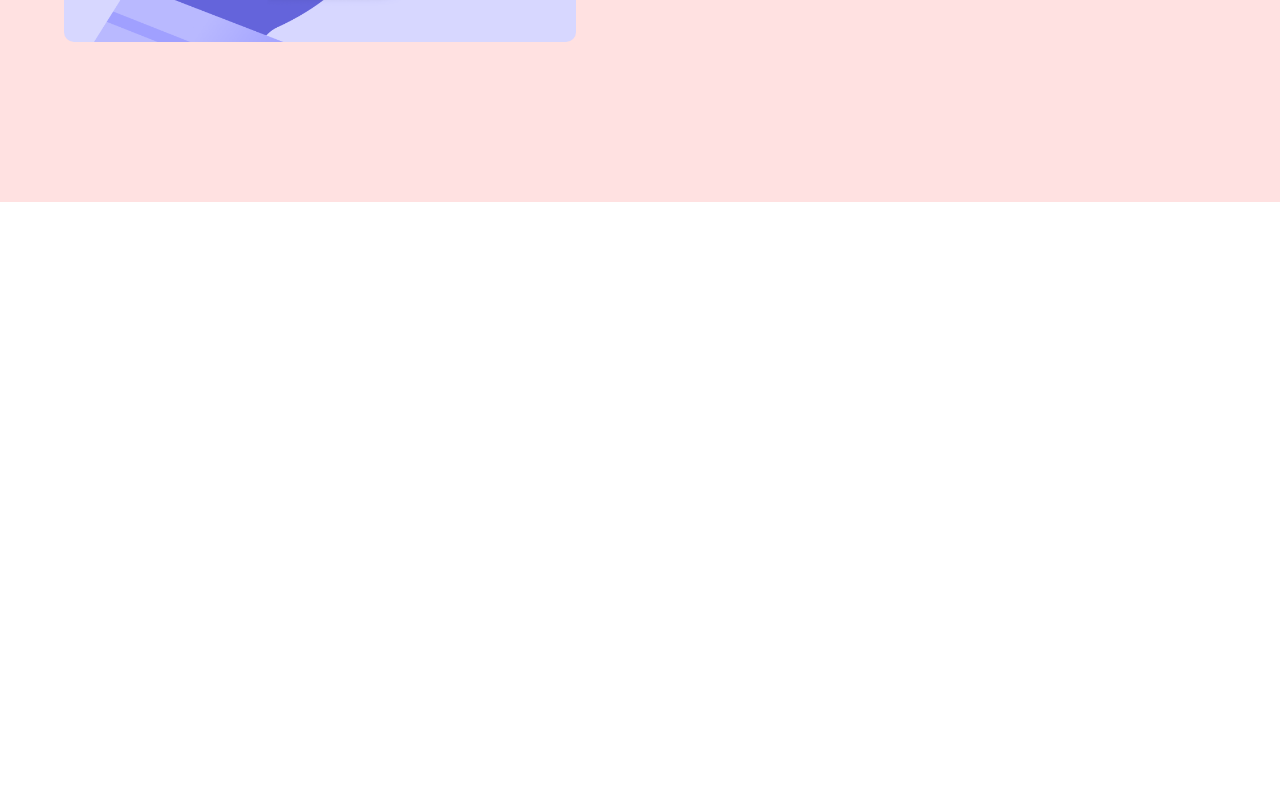
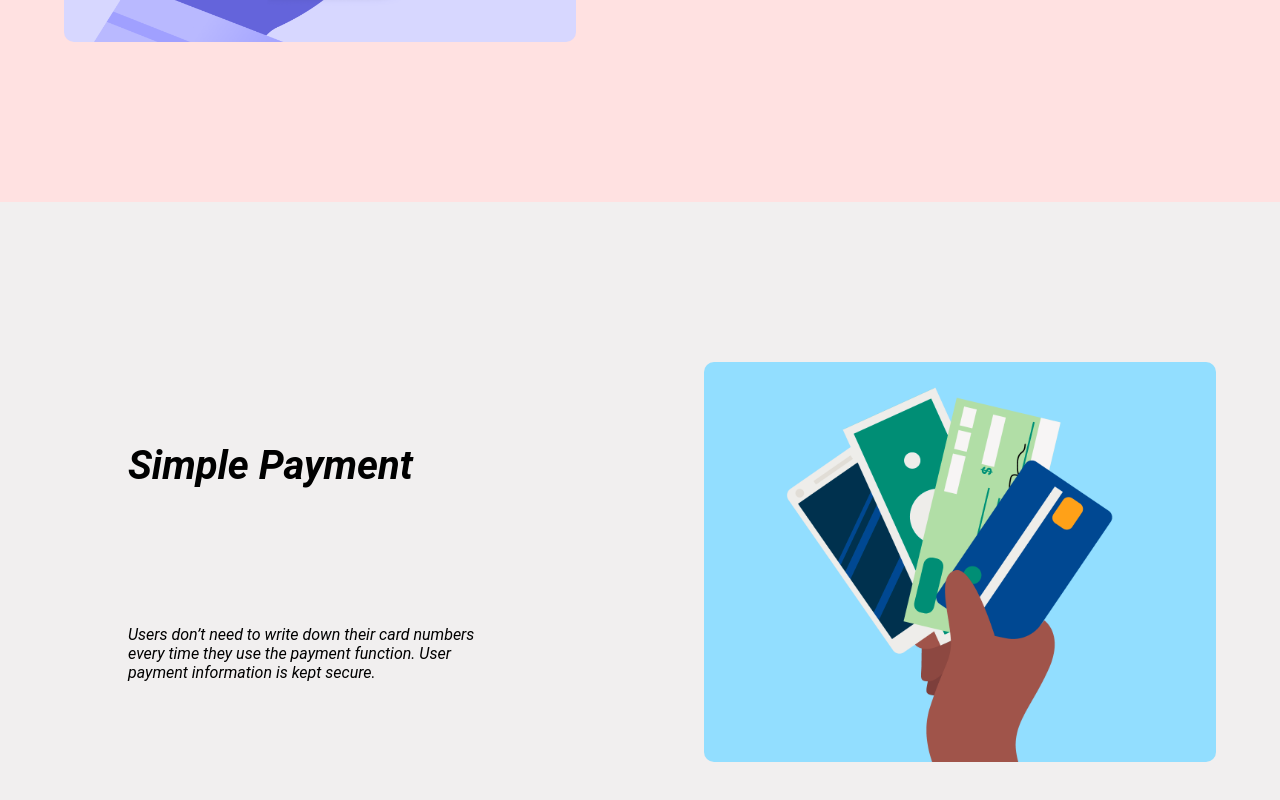
Before and after one commit to irvine-sixguys/business-webpage, a React (Vite) app: page / in a window 1280 px wide. Shown: the part 1319-2119 px from the top of the page. Before the commit the page ends 1521 px from the top, so only its background shows below. Built offline with nearby package versions, Linux system fonts and the light colour scheme.

Commit message:
Add second, add cursor pointer in first's h3 elements

```diff
--- a/src/App.tsx
+++ b/src/App.tsx
@@ -2,6 +2,7 @@ import Header from "./components/header/header";
 import Start from "./components/start/start";
 import "./App.css";
 import First from "./components/first/first";
+import Second from "./components/second/second";
 
 function App() {
   return (
@@ -15,6 +16,7 @@ function App() {
       <Header />
       <Start />
       <First />
+      <Second />
     </div>
   );
 }
--- a/src/components/first/first.tsx
+++ b/src/components/first/first.tsx
@@ -58,8 +58,12 @@ const First = () => {
                     fontSize: "10px",
                     textDecoration: "underline",
                 }}>
-                    <h3>Read About Our Community Guidelines</h3>
-                    <h3>See all safety features</h3>
+                    <h3 style={{
+                        cursor: "pointer"
+                    }}>Read About Our Community Guidelines</h3>
+                    <h3 style={{
+                        cursor: "pointer"
+                    }}>See all safety features</h3>
                 </div>
                 </div>
             </div>
--- /dev/null
+++ b/src/components/second/second.tsx
@@ -0,0 +1,54 @@
+import PaymentImg from "../../assets/payment.jpg"
+
+const Second = () => {
+    return (
+        <>
+            <div style={{
+                backgroundColor: "#F1EFEF",
+                width: "100vw",
+                height: "calc(100vh - 80px)",
+                display: "flex"
+            }}>
+                <div style={{
+                    width: "50vw",
+                    height: "100%",
+                    fontStyle: "italic",
+                    display: "flex",
+                    justifyContent: "center",
+                    alignItems: "center"
+                }}>
+                    <div style={{
+                        display: "flex",
+                        flexDirection: "column",
+                        justifyContent: "space-between",
+                        width: "60%",
+                        height: "30vh"
+                    }}>
+                        <h1 style={{
+                           fontWeight: "700",
+                           fontSize: "40px"
+                        }}>Simple Payment</h1>
+                        <p>Users don’t need to write down their card numbers every time they use the payment function. User payment information is kept secure.</p>
+                    </div>
+                </div>
+
+                <div style={{
+                    width: "50vw",
+                    height: "100%",
+                    display: "flex",
+                    justifyContent: "center",
+                    alignItems: "center"
+                }}>
+                    <img src={PaymentImg} style={{
+                        borderRadius: "10px",
+                        width: "40vw",
+                        height: "50vh",
+                        objectFit: "cover"
+                    }}/>
+                </div>
+            </div>
+        </>
+    )
+}
+
+export default Second;
```
